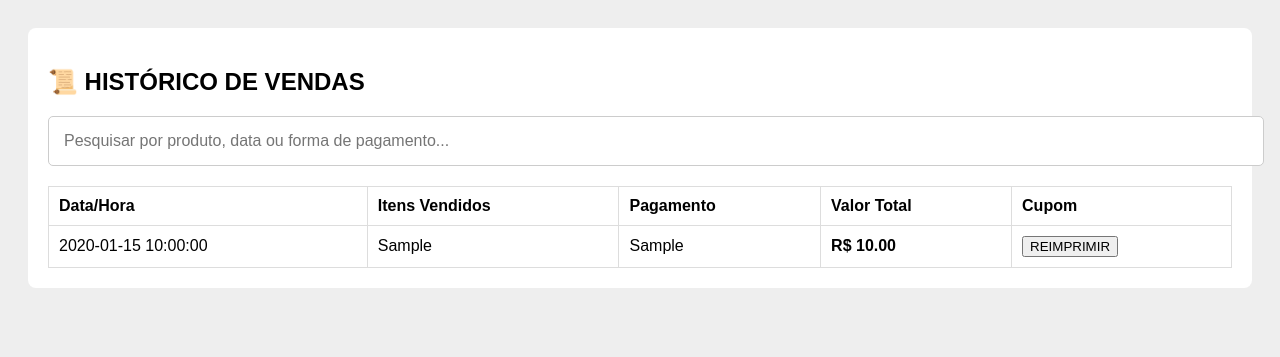
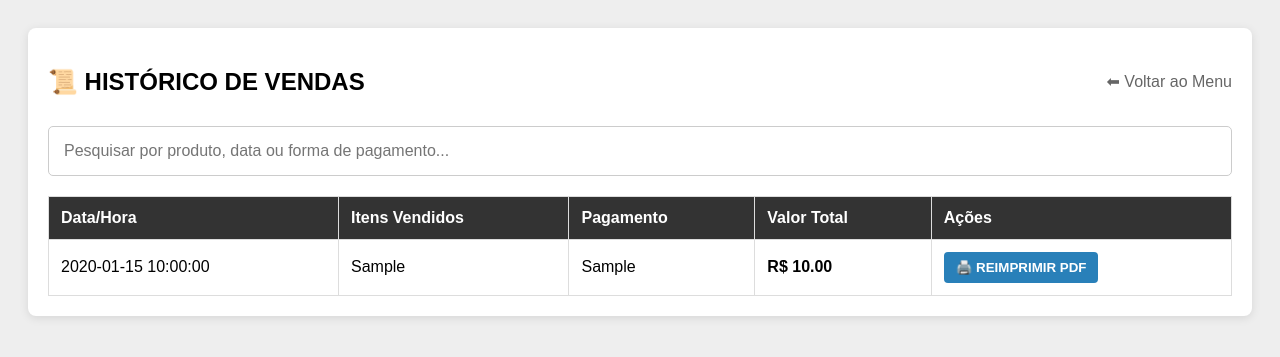
Before and after one commit to marcospb2016pb-eng/VIBE-SISTEMA, a Flask app: page /historico_aba in a window 1280 px wide. Shown: the top 357 px of the page. Run offline with Flask 3, Linux system fonts and the light colour scheme; tables that the repository leaves empty hold one stand-in row (values such as "Sample post").

Commit message:
Enhance sales history page layout and functionality
Updated styles and improved the layout of the sales history page. Added a print button with enhanced functionality.

```diff
--- a/templates/historico_aba.html
+++ b/templates/historico_aba.html
@@ -4,16 +4,23 @@
     <title>VIBE - HISTÓRICO DE VENDAS</title>
     <style>
         body { font-family: sans-serif; background: #eee; padding: 20px; }
-        .container { background: white; padding: 20px; border-radius: 8px; }
-        .busca { width: 100%; padding: 15px; margin-bottom: 20px; font-size: 16px; border-radius: 5px; border: 1px solid #ccc; }
+        .container { background: white; padding: 20px; border-radius: 8px; box-shadow: 0 2px 10px rgba(0,0,0,0.1); }
+        .busca { width: 100%; padding: 15px; margin-bottom: 20px; font-size: 16px; border-radius: 5px; border: 1px solid #ccc; box-sizing: border-box; }
         table { width: 100%; border-collapse: collapse; }
-        th, td { border: 1px solid #ddd; padding: 10px; text-align: left; }
+        th, td { border: 1px solid #ddd; padding: 12px; text-align: left; }
+        th { background: #333; color: white; }
         tr:nth-child(even) { background: #fafafa; }
+        .btn-print { background: #2980b9; color: white; border: none; padding: 8px 12px; cursor: pointer; border-radius: 4px; font-weight: bold; }
+        .btn-print:hover { background: #1f6391; }
     </style>
 </head>
 <body>
     <div class="container">
-        <h2>📜 HISTÓRICO DE VENDAS</h2>
+        <div style="display: flex; justify-content: space-between; align-items: center; margin-bottom: 10px;">
+            <h2>📜 HISTÓRICO DE VENDAS</h2>
+            <a href="/" style="text-decoration: none; color: #666;">⬅ Voltar ao Menu</a>
+        </div>
+
         <input type="text" id="filtro" class="busca" placeholder="Pesquisar por produto, data ou forma de pagamento..." onkeyup="filtrarHistorico()">
 
         <table id="tabela-historico">
@@ -23,7 +30,7 @@
                     <th>Itens Vendidos</th>
                     <th>Pagamento</th>
                     <th>Valor Total</th>
-                    <th>Cupom</th>
+                    <th>Ações</th>
                 </tr>
             </thead>
             <tbody>
@@ -33,7 +40,11 @@
                     <td>{{ v.detalhes }}</td>
                     <td>{{ v.forma_pagamento }}</td>
                     <td><b>R$ {{ "%.2f"|format(v.valor_pago) }}</b></td>
-                    <td><button onclick="alert('Imprimindo via sistema térmico...')">REIMPRIMIR</button></td>
+                    <td>
+                        <button class="btn-print" onclick="reimprimir('{{ v.detalhes }}', '{{ "%.2f"|format(v.valor_pago) }}', '{{ v.forma_pagamento }}')">
+                            🖨️ REIMPRIMIR PDF
+                        </button>
+                    </td>
                 </tr>
                 {% endfor %}
             </tbody>
@@ -48,6 +59,14 @@
                 row.style.display = row.innerText.toLowerCase().includes(input) ? '' : 'none';
             });
         }
+
+        // Função que chama a rota de cupom e abre a janela de impressão/PDF
+        function reimprimir(itens, total, metodo) {
+            const url = `/gerar_cupom_print?itens=${encodeURIComponent(itens)}&total=${total}&metodo=${metodo}`;
+            // Abre em uma nova aba para não sair da página de histórico
+            const win = window.open(url, '_blank');
+            win.focus();
+        }
     </script>
 </body>
 </html>
```
